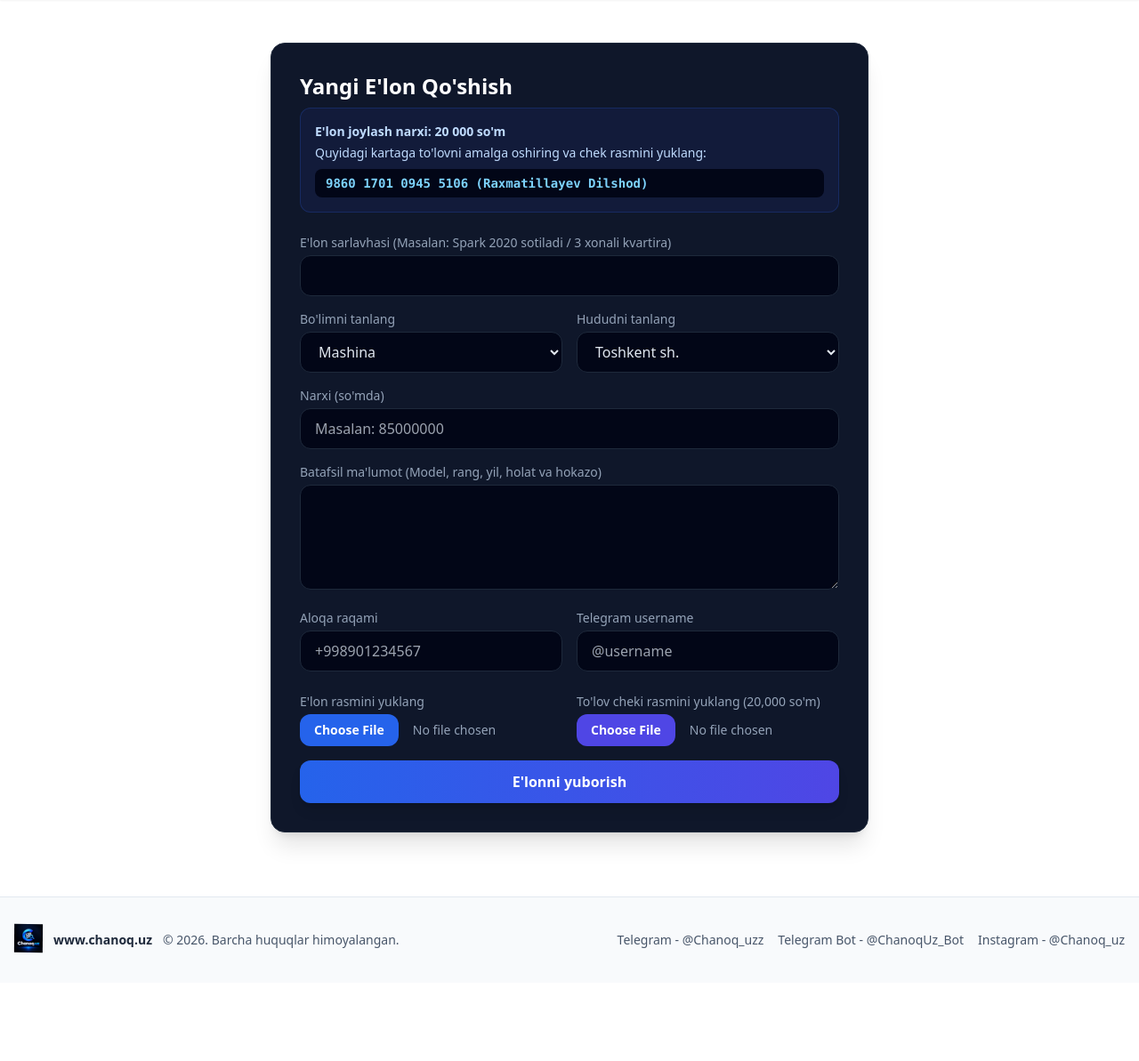
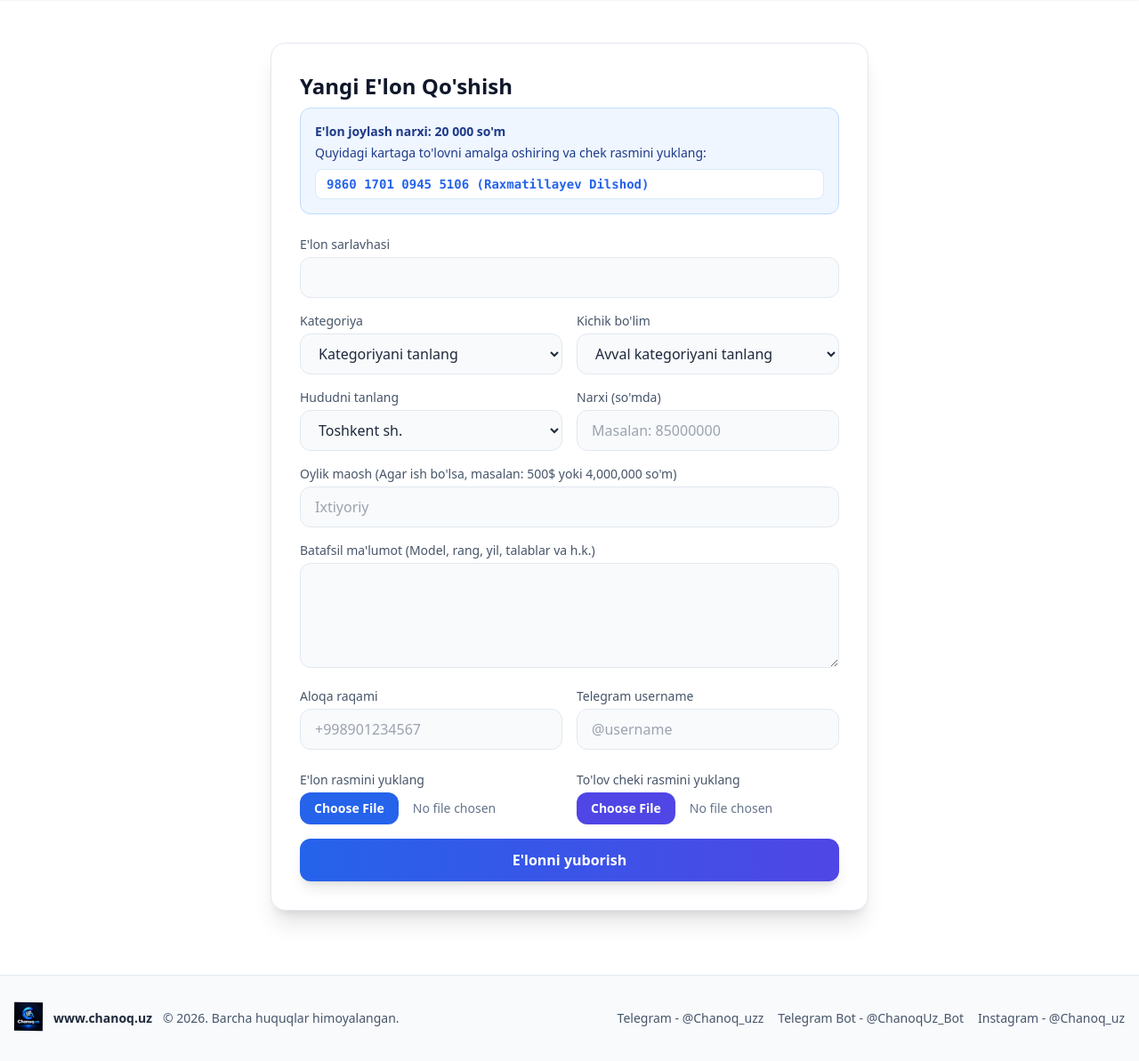
Before and after one commit to xlemann0/Chanoq.uz, a Flask app: page /add-ad in a window 1280 px wide. Shown: the part 65-1258 px from the top of the page at 89% size. Before the commit the page ends 1137 px from the top, so only its background shows below. Run offline with Flask 3, Linux system fonts and the light colour scheme; the visitor is signed in with stand-in values (Sample User, id 1); some libraries are stand-ins or nearby versions.

Commit message:
Refactor add_ad.html for improved styling and structure

```diff
--- a/templates/add_ad.html
+++ b/templates/add_ad.html
@@ -1,32 +1,41 @@
 {% extends 'base.html' %}
 {% block content %}
-<div class="max-w-2xl mx-auto bg-slate-900 border border-slate-800 p-8 rounded-2xl shadow-xl mt-6">
-    <h2 class="text-2xl font-bold text-white mb-2">Yangi E'lon Qo'shish</h2>
-    <div class="bg-blue-950/40 border border-blue-900/50 p-4 rounded-xl mb-6 text-blue-200 text-sm">
+<div class="max-w-2xl mx-auto bg-white border border-slate-200 p-8 rounded-2xl shadow-xl mt-6">
+    <h2 class="text-2xl font-bold text-slate-900 mb-2">Yangi E'lon Qo'shish</h2>
+    <div class="bg-blue-50 border border-blue-200 p-4 rounded-xl mb-6 text-blue-900 text-sm">
         <p class="font-bold mb-1">E'lon joylash narxi: 20 000 so'm</p>
         <p>Quyidagi kartaga to'lovni amalga oshiring va chek rasmini yuklang:</p>
-        <p class="font-mono bg-slate-950 px-3 py-1.5 rounded-lg mt-2 text-sky-300 font-bold select-all">9860 1701 0945 5106 (Raxmatillayev Dilshod)</p>
+        <p class="font-mono bg-white px-3 py-1.5 rounded-lg mt-2 text-blue-600 font-bold border border-blue-100 select-all">9860 1701 0945 5106 (Raxmatillayev Dilshod)</p>
     </div>
 
     <form method="POST" enctype="multipart/form-data" class="space-y-4">
         <div>
-            <label class="block text-sm text-slate-400 mb-1">E'lon sarlavhasi (Masalan: Spark 2020 sotiladi / 3 xonali kvartira)</label>
-            <input type="text" name="title" required class="w-full bg-slate-950 border border-slate-800 rounded-xl px-4 py-2.5 text-slate-200 focus:outline-none focus:border-blue-500">
+            <label class="block text-sm text-slate-600 mb-1">E'lon sarlavhasi</label>
+            <input type="text" name="title" required class="w-full bg-slate-50 border border-slate-200 rounded-xl px-4 py-2.5 text-slate-800 focus:outline-none focus:border-blue-600">
         </div>
 
         <div class="grid grid-cols-1 md:grid-cols-2 gap-4">
             <div>
-                <label class="block text-sm text-slate-400 mb-1">Bo'limni tanlang</label>
-                <select name="category" required class="w-full bg-slate-950 border border-slate-800 rounded-xl px-4 py-2.5 text-slate-200 focus:outline-none focus:border-blue-500">
-                    <option value="Mashina">Mashina</option>
-                    <option value="Uy-joy / Kvartira">Uy-joy / Kvartira</option>
-                    <option value="Bo'sh ish o'rni">Bo'sh ish o'rni</option>
-                    <option value="Boshqa">Boshqa</option>
+                <label class="block text-sm text-slate-600 mb-1">Kategoriya</label>
+                <select name="category" id="categorySelect" onchange="updateSubcategories()" required class="w-full bg-slate-50 border border-slate-200 rounded-xl px-4 py-2.5 text-slate-800 focus:outline-none focus:border-blue-600">
+                    <option value="">Kategoriyani tanlang</option>
+                    {% for cat in categories.keys() %}
+                        <option value="{{ cat }}">{{ cat }}</option>
+                    {% endfor %}
                 </select>
             </div>
             <div>
-                <label class="block text-sm text-slate-400 mb-1">Hududni tanlang</label>
-                <select name="region" required class="w-full bg-slate-950 border border-slate-800 rounded-xl px-4 py-2.5 text-slate-200 focus:outline-none focus:border-blue-500">
+                <label class="block text-sm text-slate-600 mb-1">Kichik bo'lim</label>
+                <select name="subcategory" id="subcategorySelect" required class="w-full bg-slate-50 border border-slate-200 rounded-xl px-4 py-2.5 text-slate-800 focus:outline-none focus:border-blue-600">
+                    <option value="">Avval kategoriyani tanlang</option>
+                </select>
+            </div>
+        </div>
+
+        <div class="grid grid-cols-1 md:grid-cols-2 gap-4">
+            <div>
+                <label class="block text-sm text-slate-600 mb-1">Hududni tanlang</label>
+                <select name="region" required class="w-full bg-slate-50 border border-slate-200 rounded-xl px-4 py-2.5 text-slate-800 focus:outline-none focus:border-blue-600">
                     <option value="Toshkent sh.">Toshkent sh.</option>
                     <option value="Toshkent vil.">Toshkent vil.</option>
                     <option value="Samarqand">Samarqand</option>
@@ -43,41 +52,64 @@
                     <option value="Qoraqalpog'iston">Qoraqalpog'iston</option>
                 </select>
             </div>
+            <div>
+                <label class="block text-sm text-slate-600 mb-1">Narxi (so'mda)</label>
+                <input type="text" name="price" placeholder="Masalan: 85000000" required class="w-full bg-slate-50 border border-slate-200 rounded-xl px-4 py-2.5 text-slate-800 focus:outline-none focus:border-blue-600">
+            </div>
         </div>
 
         <div>
-            <label class="block text-sm text-slate-400 mb-1">Narxi (so'mda)</label>
-            <input type="text" name="price" placeholder="Masalan: 85000000" required class="w-full bg-slate-950 border border-slate-800 rounded-xl px-4 py-2.5 text-slate-200 focus:outline-none focus:border-blue-500">
+            <label class="block text-sm text-slate-600 mb-1">Oylik maosh (Agar ish bo'lsa, masalan: 500$ yoki 4,000,000 so'm)</label>
+            <input type="text" name="salary" placeholder="Ixtiyoriy" class="w-full bg-slate-50 border border-slate-200 rounded-xl px-4 py-2.5 text-slate-800 focus:outline-none focus:border-blue-600">
         </div>
 
         <div>
-            <label class="block text-sm text-slate-400 mb-1">Batafsil ma'lumot (Model, rang, yil, holat va hokazo)</label>
-            <textarea name="details" rows="4" required class="w-full bg-slate-950 border border-slate-800 rounded-xl px-4 py-2.5 text-slate-200 focus:outline-none focus:border-blue-500"></textarea>
+            <label class="block text-sm text-slate-600 mb-1">Batafsil ma'lumot (Model, rang, yil, talablar va h.k.)</label>
+            <textarea name="details" rows="4" required class="w-full bg-slate-50 border border-slate-200 rounded-xl px-4 py-2.5 text-slate-800 focus:outline-none focus:border-blue-600"></textarea>
         </div>
 
         <div class="grid grid-cols-1 md:grid-cols-2 gap-4">
             <div>
-                <label class="block text-sm text-slate-400 mb-1">Aloqa raqami</label>
-                <input type="text" name="phone" placeholder="+998901234567" required class="w-full bg-slate-950 border border-slate-800 rounded-xl px-4 py-2.5 text-slate-200 focus:outline-none focus:border-blue-500">
+                <label class="block text-sm text-slate-600 mb-1">Aloqa raqami</label>
+                <input type="text" name="phone" placeholder="+998901234567" required class="w-full bg-slate-50 border border-slate-200 rounded-xl px-4 py-2.5 text-slate-800 focus:outline-none focus:border-blue-600">
             </div>
             <div>
-                <label class="block text-sm text-slate-400 mb-1">Telegram username</label>
-                <input type="text" name="telegram" placeholder="@username" required class="w-full bg-slate-950 border border-slate-800 rounded-xl px-4 py-2.5 text-slate-200 focus:outline-none focus:border-blue-500">
+                <label class="block text-sm text-slate-600 mb-1">Telegram username</label>
+                <input type="text" name="telegram" placeholder="@username" required class="w-full bg-slate-50 border border-slate-200 rounded-xl px-4 py-2.5 text-slate-800 focus:outline-none focus:border-blue-600">
             </div>
         </div>
 
         <div class="grid grid-cols-1 md:grid-cols-2 gap-4 pt-2">
             <div>
-                <label class="block text-sm text-slate-400 mb-1">E'lon rasmini yuklang</label>
-                <input type="file" name="image" accept="image/*" required class="w-full text-sm text-slate-400 file:mr-4 file:py-2 file:px-4 file:rounded-xl file:border-0 file:text-sm file:font-semibold file:bg-blue-600 file:text-white hover:file:bg-blue-500">
+                <label class="block text-sm text-slate-600 mb-1">E'lon rasmini yuklang</label>
+                <input type="file" name="image" accept="image/*" required class="w-full text-sm text-slate-500 file:mr-4 file:py-2 file:px-4 file:rounded-xl file:border-0 file:text-sm file:font-semibold file:bg-blue-600 file:text-white hover:file:bg-blue-500">
             </div>
             <div>
-                <label class="block text-sm text-slate-400 mb-1">To'lov cheki rasmini yuklang (20,000 so'm)</label>
-                <input type="file" name="receipt" accept="image/*" required class="w-full text-sm text-slate-400 file:mr-4 file:py-2 file:px-4 file:rounded-xl file:border-0 file:text-sm file:font-semibold file:bg-indigo-600 file:text-white hover:file:bg-indigo-500">
+                <label class="block text-sm text-slate-600 mb-1">To'lov cheki rasmini yuklang</label>
+                <input type="file" name="receipt" accept="image/*" required class="w-full text-sm text-slate-500 file:mr-4 file:py-2 file:px-4 file:rounded-xl file:border-0 file:text-sm file:font-semibold file:bg-indigo-600 file:text-white hover:file:bg-indigo-500">
             </div>
         </div>
 
         <button type="submit" class="w-full bg-gradient-to-r from-blue-600 to-indigo-600 hover:from-blue-500 hover:to-indigo-500 text-white font-semibold py-3 rounded-xl shadow-lg transition mt-4">E'lonni yuborish</button>
     </form>
 </div>
+
+<script>
+    const categoriesData = {{ categories | tojson }};
+    function updateSubcategories() {
+        const catSelect = document.getElementById('categorySelect');
+        const subSelect = document.getElementById('subcategorySelect');
+        const selectedCat = catSelect.value;
+
+        subSelect.innerHTML = '<option value="">Kichik bo\'limni tanlang</option>';
+        if (selectedCat && categoriesData[selectedCat]) {
+            categoriesData[selectedCat].forEach(sub => {
+                const opt = document.createElement('option');
+                opt.value = sub;
+                opt.textContent = sub;
+                subSelect.appendChild(opt);
+            });
+        }
+    }
+</script>
 {% endblock %}
```
